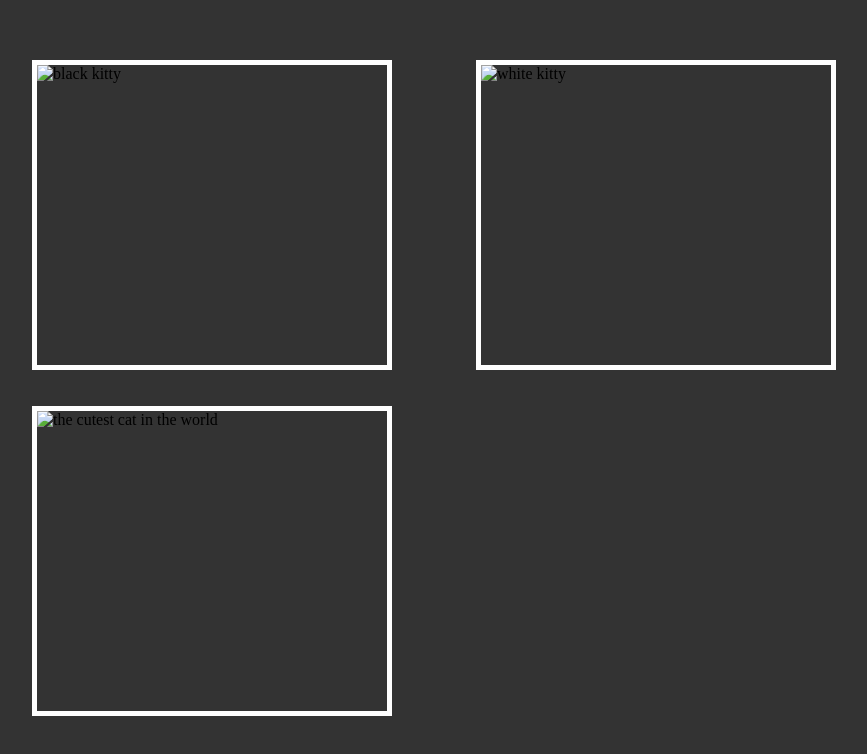
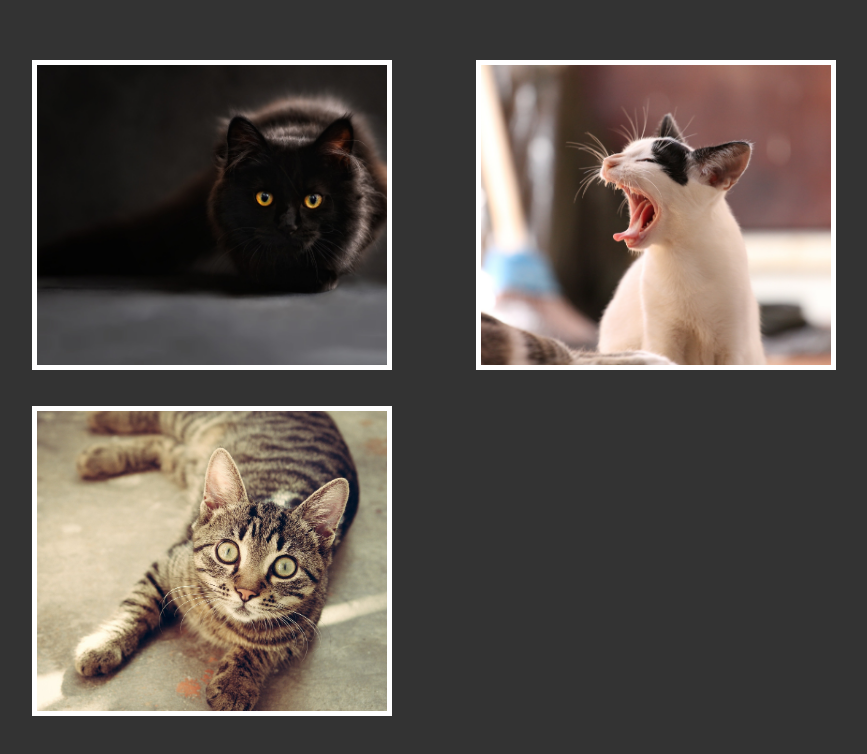
Before and after one commit to Oleg-Kolosov/Image-Zoom-Hover-Effect, a plain HTML site: page index.html in a window 1280 px wide. Shown: the part 116-870 px from the top of the page, without its empty margins (136-1003 px from the left). Drawn offline with Linux system fonts and the light colour scheme; the site is published under a folder, as on GitHub Pages, so addresses that start at the root find nothing.

Commit message:
fix: oooops ;)

```diff
--- a/index.html
+++ b/index.html
@@ -9,13 +9,13 @@
 <body>
     <div class="container">
         <figure>
-            <img src="/img/cat-black.jpg" alt="black kitty">
+            <img src="img/cat-black.jpg" alt="black kitty">
         </figure>
         <figure>
-            <img src="/img/cat-white.jpg" alt="white kitty">
+            <img src="img/cat-white.jpg" alt="white kitty">
         </figure>
         <figure>
-            <img src="/img/soooo-cute.jpg" alt="the cutest cat in the world">
+            <img src="img/soooo-cute.jpg" alt="the cutest cat in the world">
         </figure>
     </div>
 </body>
```
